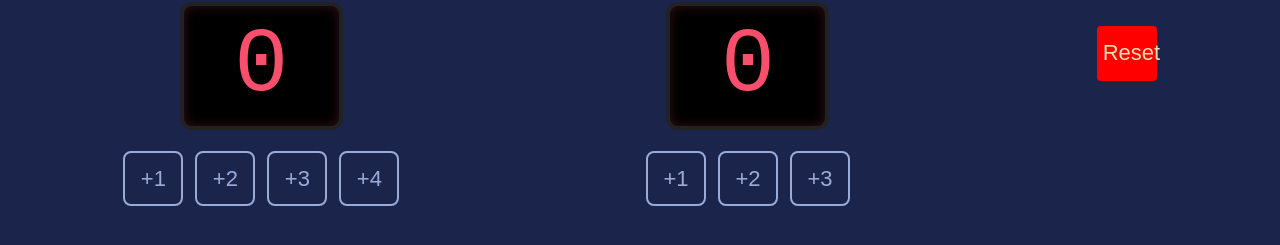
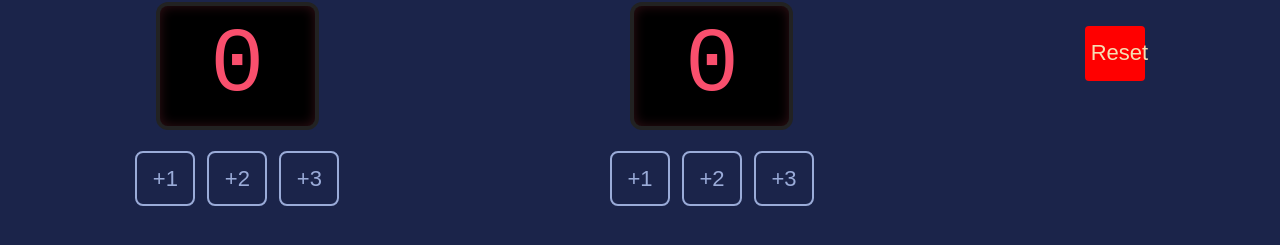
Before and after one commit to Aryan-10-04-2005/basketball_score_board, a plain HTML site: page index.html in a window 1280 px wide. Shown: the part 347-592 px from the top of the page. Drawn offline with Linux system fonts and the light colour scheme.

Commit message:
remove line 17

```diff
--- a/index.html
+++ b/index.html
@@ -14,7 +14,7 @@
         <button onclick="addHome(1)">+1</button>
         <button onclick="addHome(2)">+2</button>
         <button onclick="addHome(3)">+3</button>
-        <button onclick="addHome(4)">+4</button>
+
       </div>
     </div>
 
```
